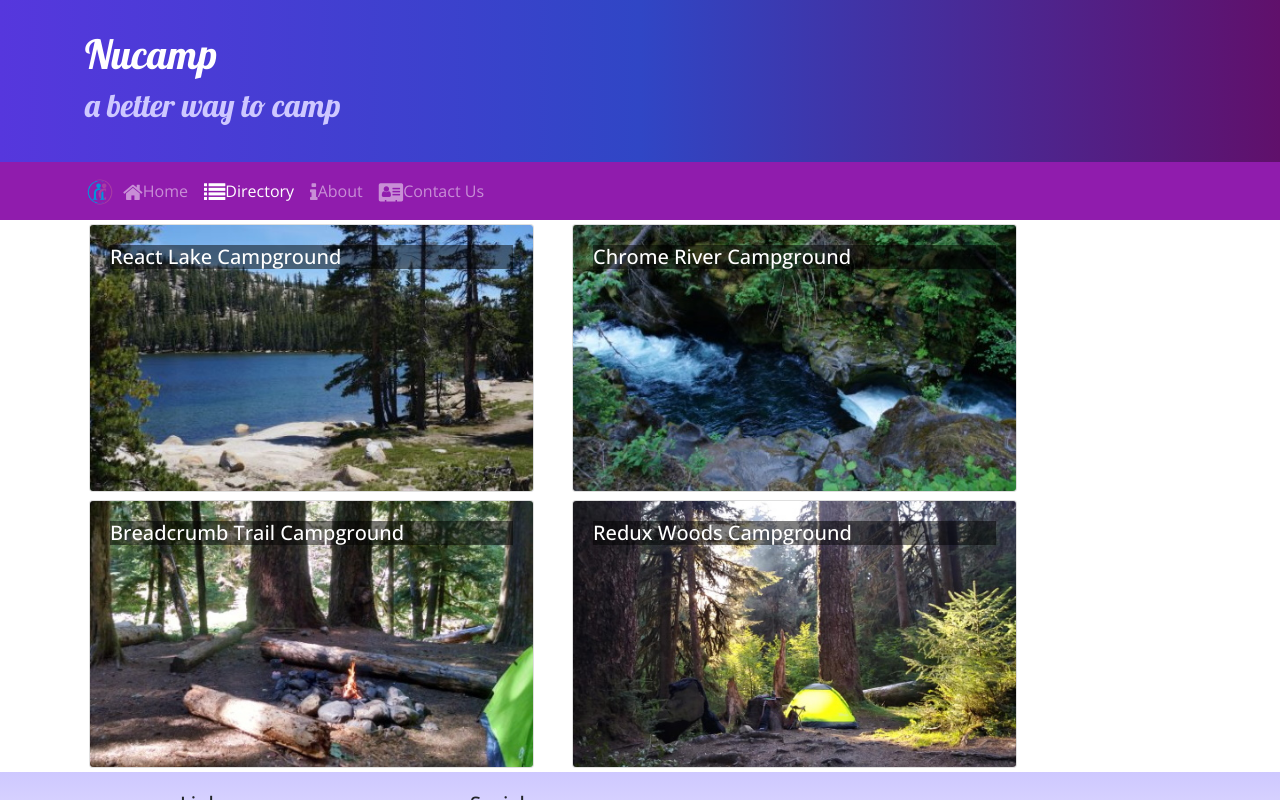
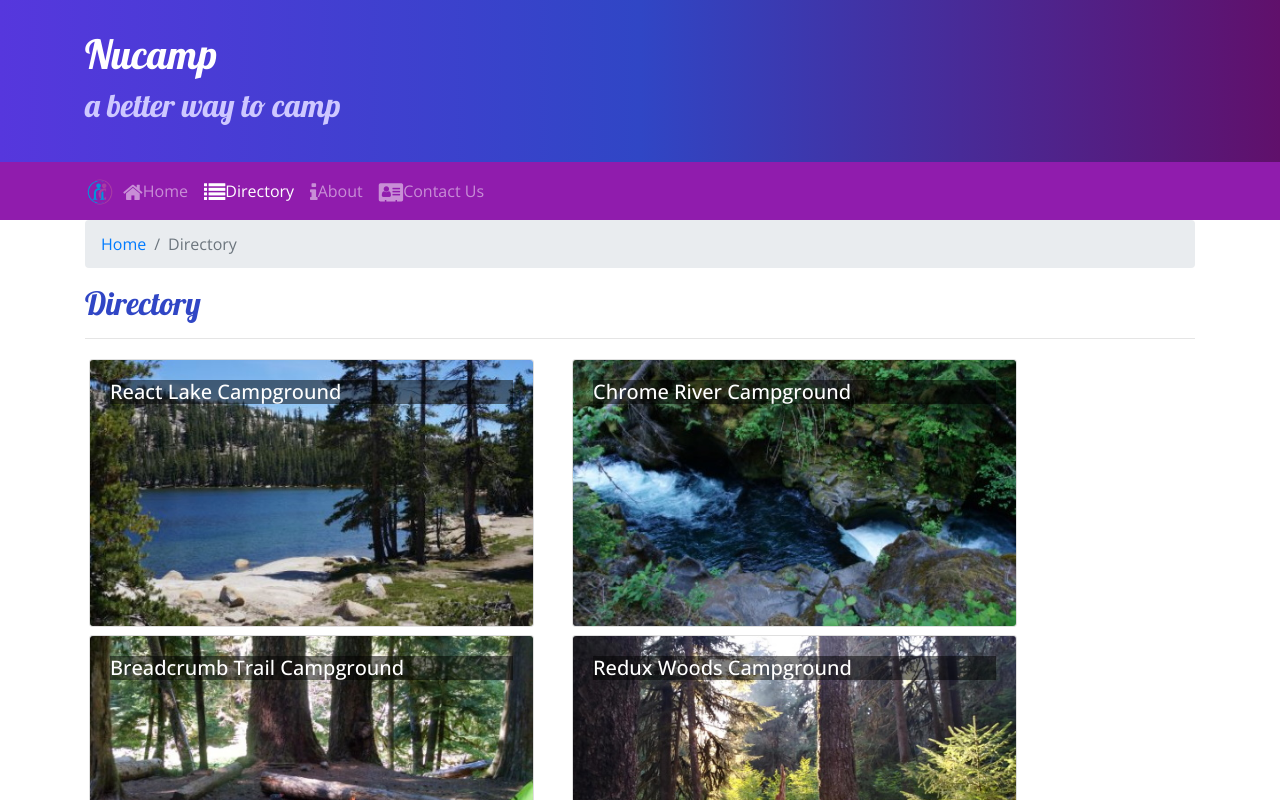
Before and after one commit to ChadAltenberger/React-nucampsite, a React (Create React App) app: page /directory in a window 1280 px wide. Shown: the top 800 px of the page. Built offline with nearby package versions, Linux system fonts and the light colour scheme.

Commit message:
Adding Breadcrumbs

```diff
--- a/src/components/CampsiteInfoComponent.js
+++ b/src/components/CampsiteInfoComponent.js
@@ -1,5 +1,6 @@
 import React from 'react';
-import { Card, CardImg, CardText, CardBody, CardTitle } from 'reactstrap';
+import { Card, CardImg, CardText, CardBody, CardTitle, Breadcrumb, BreadcrumbItem } from 'reactstrap';
+import { Link } from 'react-router-dom';
 
 
 
@@ -9,7 +10,6 @@
             <Card>
                 <CardImg top src={campsite.image} alt={campsite.name} />
                 <CardBody>
-                    <CardTitle>{campsite.name}</CardTitle>
                     <CardText>{campsite.description}</CardText>
                 </CardBody>
             </Card>
@@ -43,6 +43,16 @@
         return (
             <div className="container">
                 <div className="row">
+                    <div className="col">
+                        <Breadcrumb>
+                            <BreadcrumbItem><Link to='/directory'>Directory</Link></BreadcrumbItem>
+                            <BreadcrumbItem active>{props.campsite.name}</BreadcrumbItem>
+                        </Breadcrumb>
+                        <h2>{props.campsite.name}</h2>
+                        <hr />
+                    </div>
+                </div>
+                <div className="row">
                     <RenderCampsite campsite={props.campsite} />
                     <RenderComments comments ={props.comments} />
                 </div>
--- a/src/components/ContactComponent.js
+++ b/src/components/ContactComponent.js
@@ -1,10 +1,16 @@
 import React from 'react';
+import { Breadcrumb, BreadcrumbItem } from 'reactstrap';
+import { Link } from 'react-router-dom';
 
 function Contact(props) {
     return (
         <div className="container">
             <div className="row">
                 <div className="col">
+                <Breadcrumb>
+                        <BreadcrumbItem><Link to='/home'>Home</Link></BreadcrumbItem>
+                        <BreadcrumbItem active>Contact Us</BreadcrumbItem>
+                    </Breadcrumb>
                     <h2>Contact Us</h2>
                     <hr />
                 </div>
--- a/src/components/DirectoryComponent.js
+++ b/src/components/DirectoryComponent.js
@@ -1,5 +1,5 @@
 import React from 'react';
-import { Card, CardImg, CardImgOverlay, CardTitle } from 'reactstrap';
+import { Card, CardImg, CardImgOverlay, CardTitle, Breadcrumb, BreadcrumbItem } from 'reactstrap';
 import { Link } from 'react-router-dom';
 
 function RenderDirectoryItem({campsite}) {
@@ -28,6 +28,16 @@
     return (
         <div className="container">
             <div className="row">
+                <div className="col">
+                    <Breadcrumb>
+                        <BreadcrumbItem><Link to='/home'>Home</Link></BreadcrumbItem>
+                        <BreadcrumbItem active>Directory</BreadcrumbItem>
+                    </Breadcrumb>
+                    <h2>Directory</h2>
+                    <hr />
+                </div>
+            </div>
+            <div className="row">
                 {directory}
             </div>
         </div>
```
